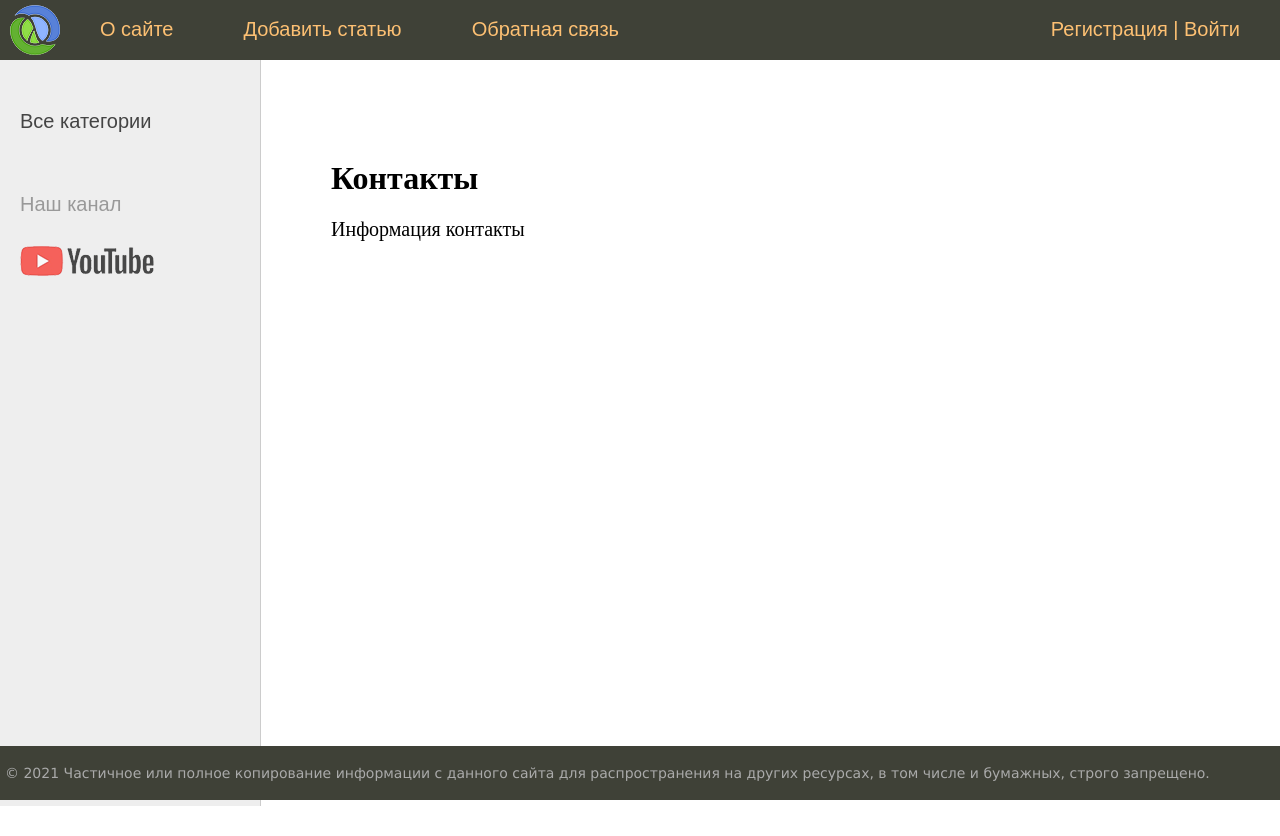
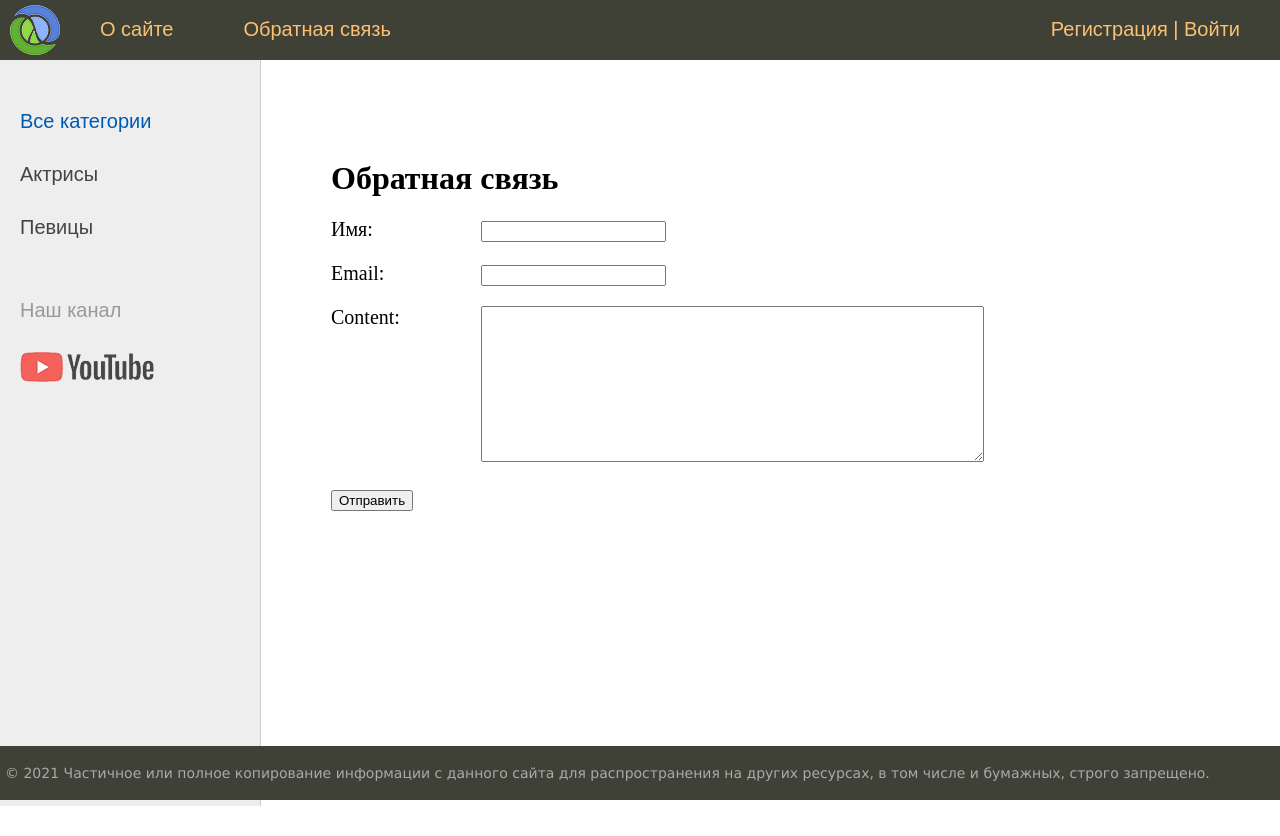
Before and after one commit to aza72/pythonProject, a Django app: page /contact/ in a window 1280 px wide. Run offline with Django 4.2, Linux system fonts and the light colour scheme; data comes from the database, SQL or seed files in the repository.

Commit message:
#lesson 23 30%

```diff
--- a/lc/forms.py
+++ b/lc/forms.py
@@ -39,3 +39,8 @@ class RegisterUserForm(UserCreationForm):
 class LoginUserForm(AuthenticationForm):
     username = forms.CharField(label='Логин',widget=forms.TextInput(attrs={'class':'form-input'}))
     password = forms.CharField(label='Пароль', widget=forms.PasswordInput(attrs={'class': 'form-input'}))
+
+class ContactForm(forms.Form):
+    name= forms.CharField(label='Имя', max_length=255)
+    email= forms.EmailField(label='Email')
+    content= forms.CharField(widget=forms.Textarea(attrs={'cols':60, 'rows':10}))
--- a/lc/templates/lc/contact.html
+++ b/lc/templates/lc/contact.html
@@ -2,5 +2,16 @@
 
 {% block content %}
 <h1>{{ title }}</h1>
-<p1> Информация контакты</p1>
+
+
+<form method="post">
+    {% csrf_token %}
+    <div class="form-error">{{ form.non_field_errors }}</div>
+    {% for f in form %}
+<p><label class="form-label" for="{{ f.id_for_label }}">{{f.label}}: </label>{{ f }}</p>
+<div class="form-error">{{ f.errors }}</div>
+{% endfor %}
+     <button type="submit">Отправить</button>
+</form>
+
 {% endblock %}
--- a/lc/urls.py
+++ b/lc/urls.py
@@ -13,7 +13,7 @@ urlpatterns = [
     path('', lcHome.as_view(), name='home'),
     path('about/', about, name='about'),
     path('add_page/', add_page.as_view(), name='add_page'),
-    path('contact/', contact, name='contact'),
+    path('contact/', ContactFormView.as_view(), name='contact'),
     path('success/', success, name='success'),
     path('login/', LoginUser.as_view(), name='login'),
     path('logout/', logout_user, name='logout'),
--- a/lc/views.py
+++ b/lc/views.py
@@ -4,7 +4,7 @@ from django.core.paginator import Paginator
 from django.shortcuts import render, redirect, get_object_or_404
 from django.http import HttpResponse, HttpResponseNotFound, Http404
 from django.urls import reverse_lazy
-from django.views.generic import ListView, DetailView, CreateView
+from django.views.generic import ListView, DetailView, CreateView, FormView
 from django.contrib.auth.mixins import LoginRequiredMixin
 from .forms import *
 from .models import *
@@ -75,11 +75,27 @@ class add_page(LoginRequiredMixin, DataMixin, CreateView):
 #                      'form':form
 #                     }
 #     return render(request, 'lc/addpage.html', context=addpage_param )
-def contact (request):
-    contact_param = {'menu': menu,
-                     'title': 'Контакты'
-                    }
-    return render(request, 'lc/contact.html', context=contact_param )
+# def contact (request):
+#     contact_param = {'menu': menu,
+#                      'title': 'Контакты'
+#                     }
+#     return render(request, 'lc/contact.html', context=contact_param )
+
+class ContactFormView(DataMixin,FormView):
+    form_class = ContactForm
+    template_name = 'lc/contact.html'
+    success_url = 'home'
+
+    def get_context_data(self, *, object_list=None, **kwargs):
+        context = super().get_context_data(**kwargs)
+        c_def = self.get_user_context(title='Обратная связь')
+
+        return context | c_def
+
+    def form_valid(self,form):
+        print(form.cleaned_data)
+        return redirect('home')
+
 def success (request):
     login_param = {'menu': menu,
                    'title': 'Регистрация'
```
